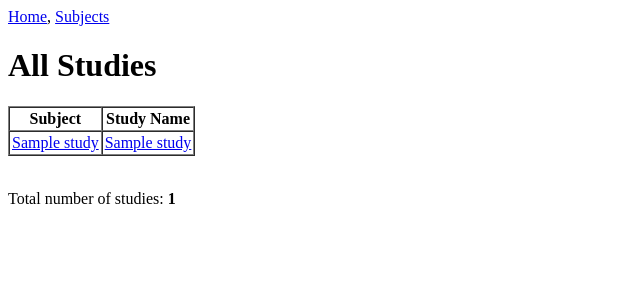
After one commit to patbolan/slug, a Flask app: template templates/studies.html in a window 1280 px wide. The commit adds this page. Shown: the top 300 px of the page, without its empty margins (0-640 px from the left). Run offline with Flask 3, Linux system fonts and the light colour scheme; the template is opened without the code that fills it: most values are stand-ins (such as "Sample title", 1, 10 or a date in 2020).

Commit message:
Added all studies and updated headers

```diff
--- a/app.py
+++ b/app.py
@@ -184,6 +184,7 @@ def serve_nifti(filename):
         abort(404)
     return send_file(file_path)
 
+
 @app.route('/note/<subject_name>', methods=['GET', 'POST', 'PUT', 'DELETE'])
 def note(subject_name):
     subject_path = os.path.join(DATA_DIR, subject_name)
@@ -227,6 +228,18 @@ def note(subject_name):
             print('notes.txt does not exist')  # Debugging statement
             return f"notes.txt does not exist for subject {subject_name}", 404
 
+@app.route('/studies')
+def studies():
+    all_studies = []
+    subjects = get_all_subjects()
+
+    for subject in subjects:
+        subject_studies = get_studies_for_subject(subject)
+        for study in subject_studies:
+            all_studies.append({'subject': subject, 'study': study})
+
+    return render_template('studies.html', studies=all_studies)
+
 
 
 if __name__ == '__main__':
--- a/templates/index.html
+++ b/templates/index.html
@@ -6,6 +6,8 @@
 <body>
     <h1>PCAD2 project</h1>
     <p>Prototype replacement for the Matlab <i>mmanager</i> program</p>
-    <a href="{{ url_for('subjects') }}">All subjects</a>
+    <a href="{{ url_for('subjects') }}">All Subjects</a>
+    <br>
+    <a href="{{ url_for('studies') }}">All Studies</a>
 </body>
 </html>
--- a/templates/note.html
+++ b/templates/note.html
@@ -7,6 +7,7 @@
     <header>
         <a href="{{ url_for('index') }}">Home</a>,
         <a href="{{ url_for('subjects') }}">Subjects</a>,
+        <a href="{{ url_for('studies') }}">Studies</a>,
         <a href="{{ url_for('subject', subject_name=subject_name) }}">Back to Subject</a>
     </header>
 
--- /dev/null
+++ b/templates/studies.html
@@ -0,0 +1,38 @@
+<!DOCTYPE html>
+<html>
+<head>
+    <title>All Studies</title>
+</head>
+<body>
+    <header>
+        <a href="{{ url_for('index') }}">Home</a>,
+        <a href="{{ url_for('subjects') }}">Subjects</a>
+    </header>
+
+    <h1>All Studies</h1>
+
+    <table border="1" cellpadding="2" cellspacing="0">
+        <thead>
+            <tr>
+                <th>Subject</th>
+                <th>Study Name</th>
+            </tr>
+        </thead>
+        <tbody>
+            {% for study in studies %}
+                <tr>
+                    <td>
+                        <a href="{{ url_for('subject', subject_name=study.subject) }}">{{ study.subject }}</a>
+                    </td>
+                    <td>
+                        <a href="{{ url_for('study', subject_name=study.subject, study_name=study.study) }}">{{ study.study }}</a>
+                    </td>
+                </tr>
+            {% endfor %}
+        </tbody>
+    </table>
+
+    <br>
+    <p>Total number of studies: <b>{{ studies|length }}</b></p>
+</body>
+</html>
--- a/templates/study.html
+++ b/templates/study.html
@@ -7,6 +7,7 @@
     <header>
         <a href="{{ url_for('index') }}">Home</a>,
         <a href="{{ url_for('subjects') }}">Subjects</a>,
+        <a href="{{ url_for('studies') }}">Studies</a>,
         <a href="{{ url_for('subject', subject_name=subject) }}">Back to Subject</a>
     </header>
 
--- a/templates/subject.html
+++ b/templates/subject.html
@@ -6,7 +6,8 @@
 <body>
     <header>
         <a href="{{ url_for('index') }}">Home</a>,
-        <a href="{{ url_for('subjects') }}">Subjects</a>
+        <a href="{{ url_for('subjects') }}">Subjects</a>,
+        <a href="{{ url_for('studies') }}">Studies</a>
     </header>
 
     <h1>Subject {{ subject }}</h1>
--- a/templates/subjects.html
+++ b/templates/subjects.html
@@ -5,7 +5,8 @@
 </head>
 <body>
     <header>
-        <a href="{{ url_for('index') }}">Home</a>
+        <a href="{{ url_for('index') }}">Home</a>,
+        <a href="{{ url_for('studies') }}">Studies</a>
     </header>
 
     <h1>All Subjects</h1>
--- a/working.txt
+++ b/working.txt
@@ -2,7 +2,9 @@
 Got a lot of this working well. Next steps
 
 Study page
-* header
+X study header
+* All studies
+
 * study notes
 * DICOM Header metadata
 * DICOM table (does this go into collections page?)
```
